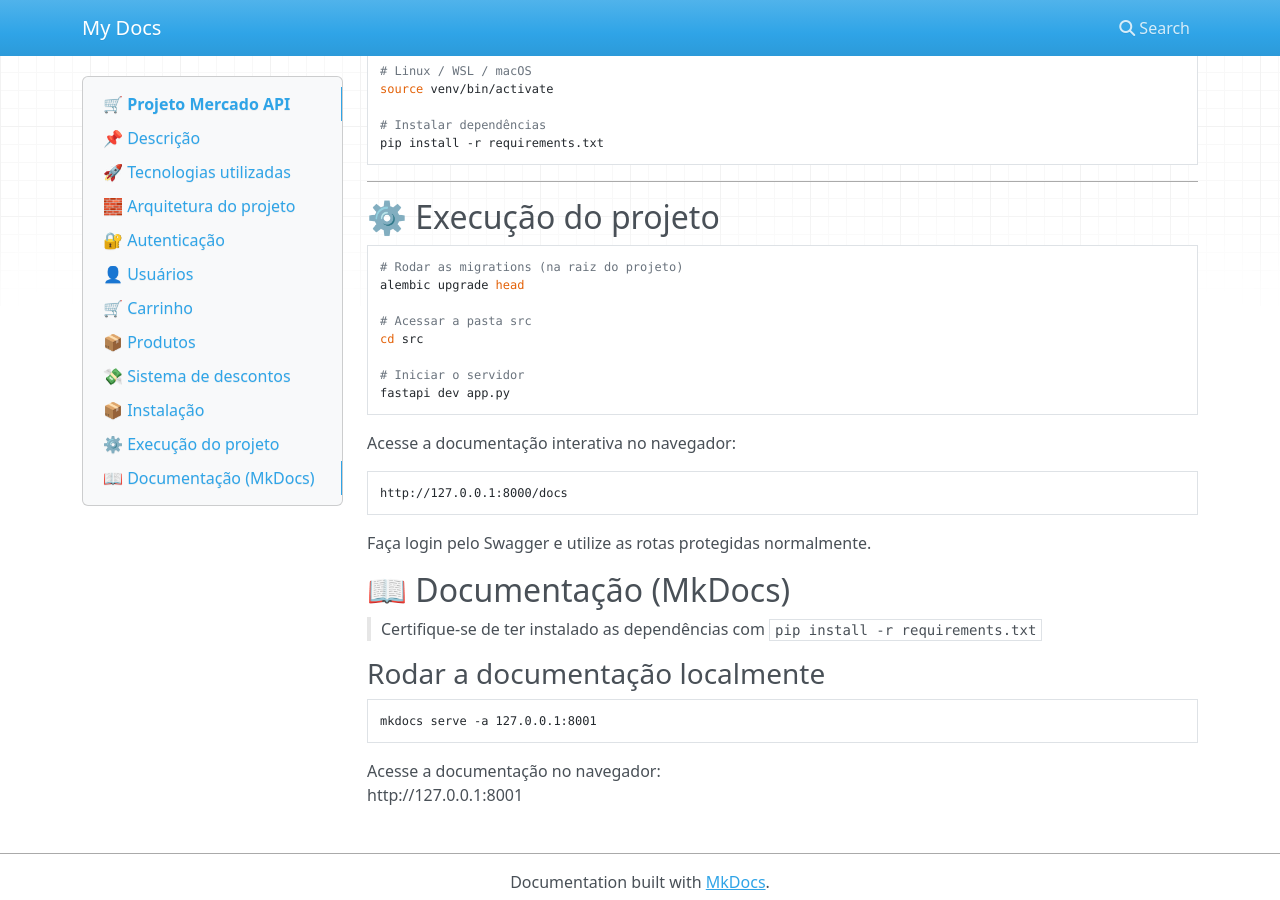
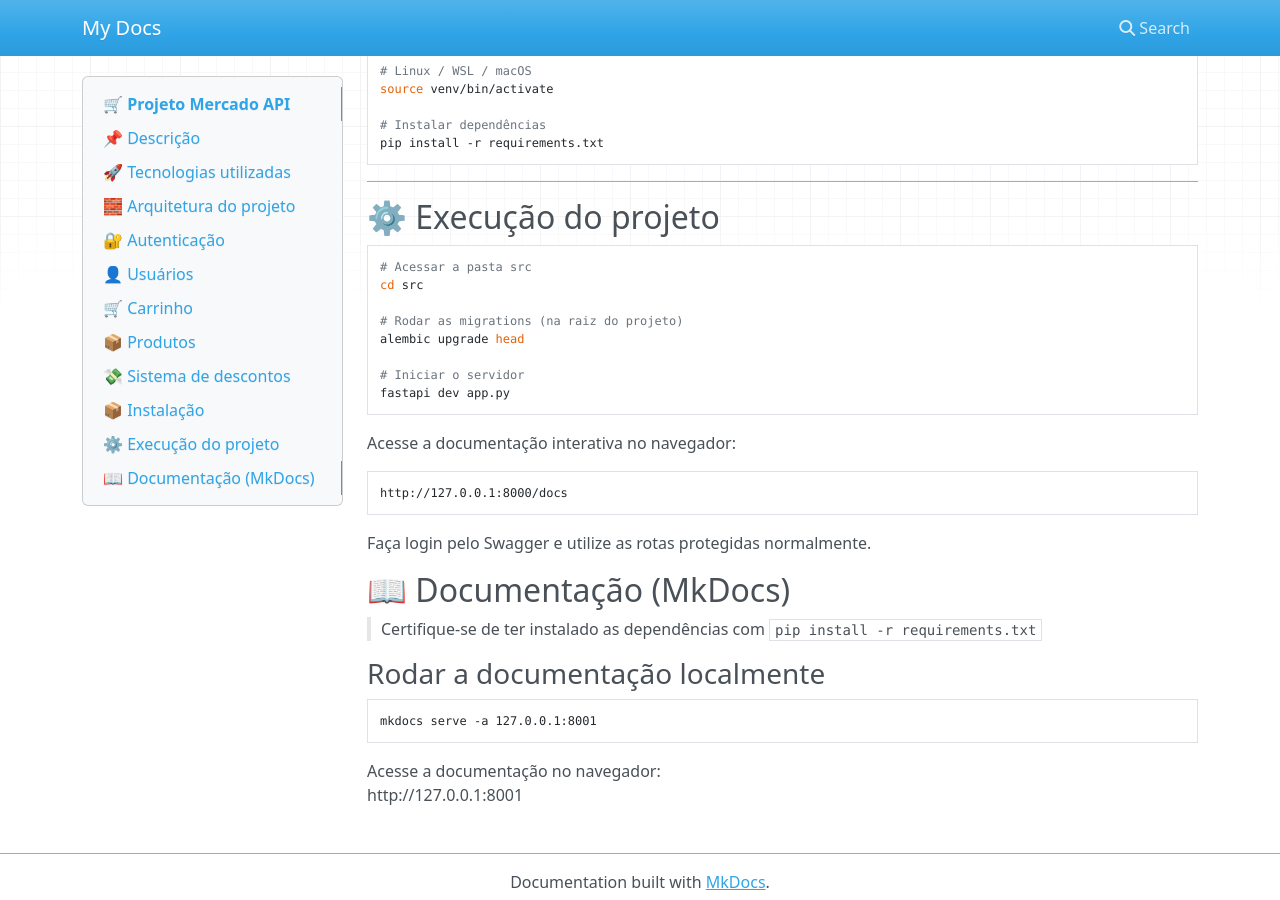
Before and after one commit to Eric-Cardoso/projeto_mercado, an MkDocs documentation site: the page built from docs/index.md, in a window 1280 px wide and 900 px high, scrolled down 3141 px. Built offline with MkDocs 1.6.1, drawn with Linux system fonts in a browser that asks for light colours; nearby versions of some CDN libraries.

````diff
--- a/docs/index.md
+++ b/docs/index.md
@@ -167,11 +167,11 @@ pip install -r requirements.txt
 ## ⚙️ Execução do projeto
 
 ```bash
+# Acessar a pasta src
+cd src
+
 # Rodar as migrations (na raiz do projeto)
 alembic upgrade head
-
-# Acessar a pasta src
-cd src
 
 # Iniciar o servidor
 fastapi dev app.py
````
